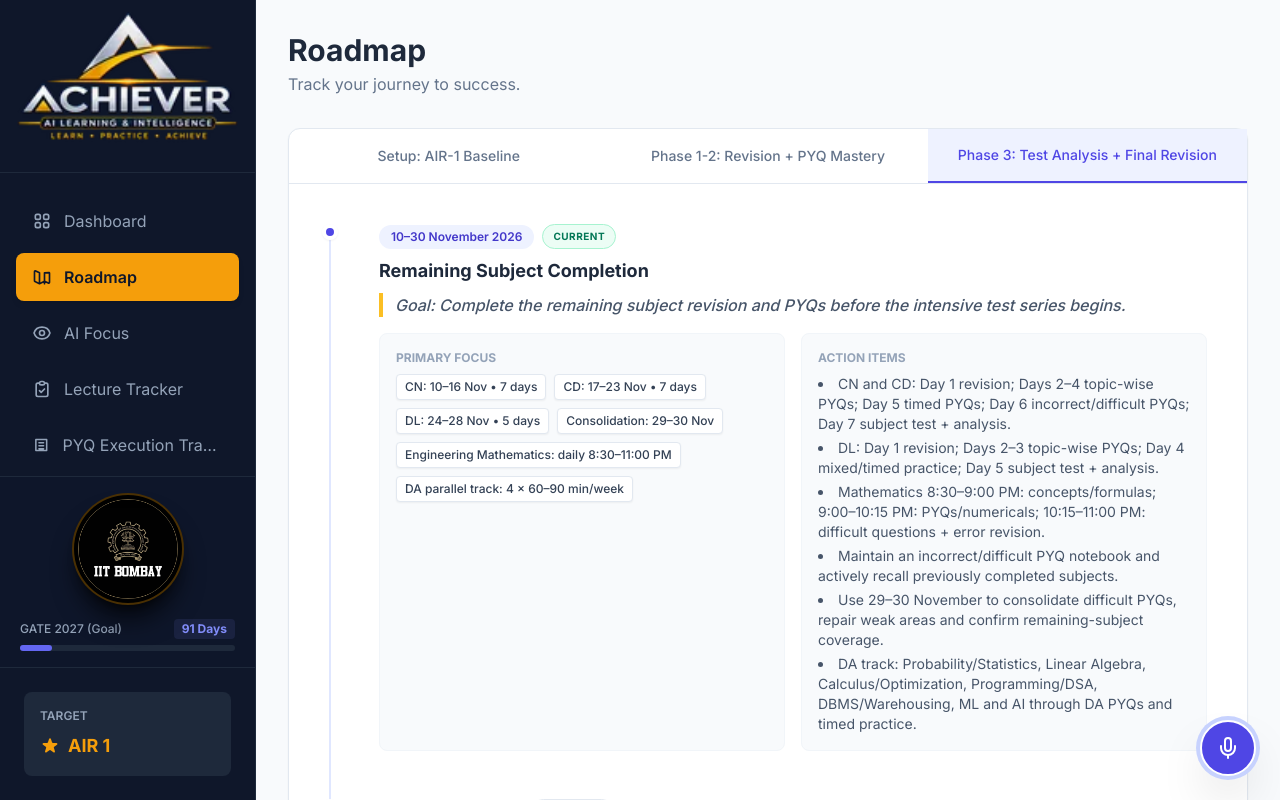
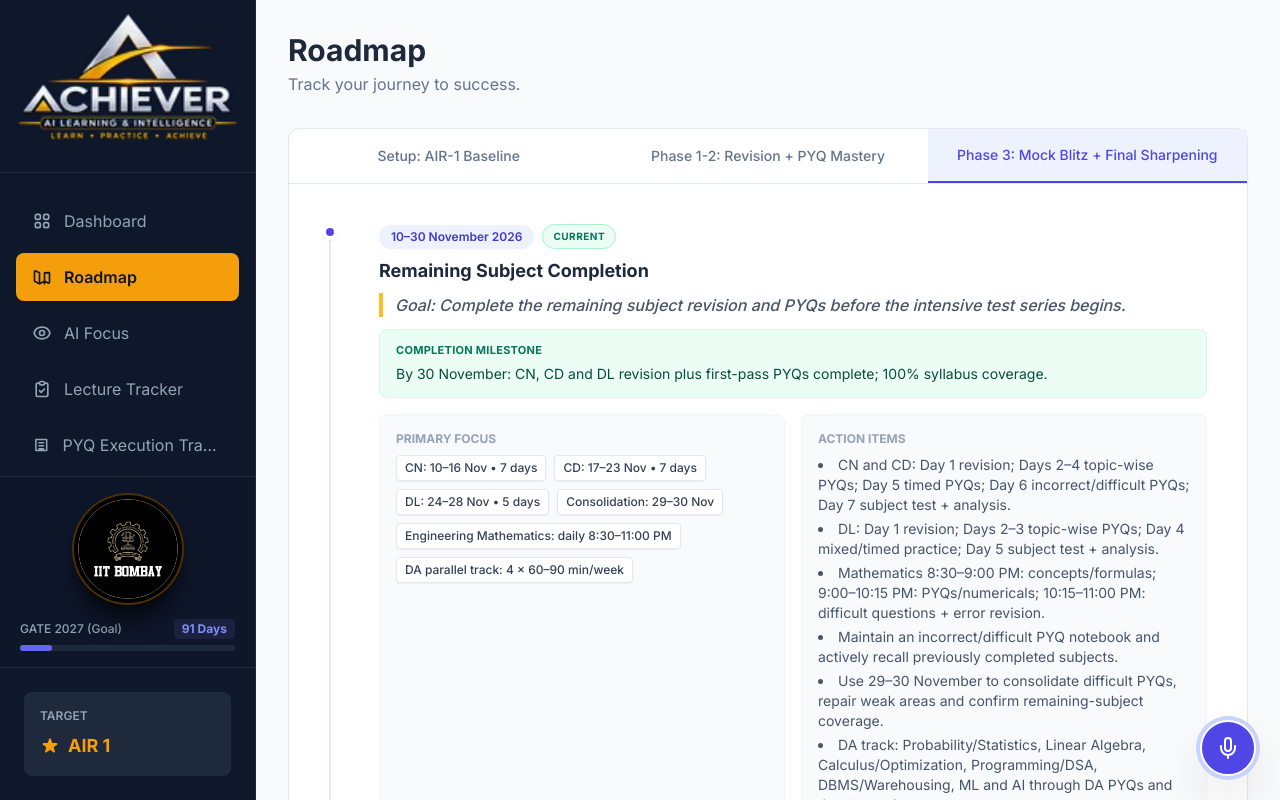
Before and after one commit to alok-yd/GATE-2027, a React (Vite) app: page /#/roadmap in a window 1280 px wide. Built offline with nearby package versions, Linux system fonts and the light colour scheme.

Commit message:
feat(roadmap): display Phase 3 completion milestones in existing timeline cards

```diff
--- a/components/Timeline.tsx
+++ b/components/Timeline.tsx
@@ -47,7 +47,7 @@ const Timeline: React.FC = () => {
               : 'text-slate-500 hover:text-slate-700 hover:bg-slate-50'
           }`}
         >
-          Phase 3: Test Analysis + Final Revision
+          Phase 3: Mock Blitz + Final Sharpening
         </button>
       </div>
 
@@ -77,9 +77,17 @@ const Timeline: React.FC = () => {
                     )}
                   </div>
                   <h3 className="text-lg font-bold text-slate-800 mb-2">{item.title}</h3>
-                  <p className="text-slate-600 mb-4 font-medium italic border-l-4 border-amber-400 pl-3">
+                  <p className="text-slate-600 mb-3 font-medium italic border-l-4 border-amber-400 pl-3">
                     Goal: {item.goal}
                   </p>
+                  {activeTab === 'phase3' && item.milestone && (
+                    <div className="mb-4 rounded-lg border border-emerald-100 bg-emerald-50 px-4 py-3">
+                      <h4 className="mb-1 text-[11px] font-bold uppercase tracking-wide text-emerald-700">
+                        Completion Milestone
+                      </h4>
+                      <p className="text-sm leading-relaxed text-emerald-900">{item.milestone}</p>
+                    </div>
+                  )}
 
                   <div className="grid grid-cols-1 md:grid-cols-2 gap-4 mt-4">
                     <div className="bg-slate-50 p-4 rounded-lg border border-slate-100">
```
